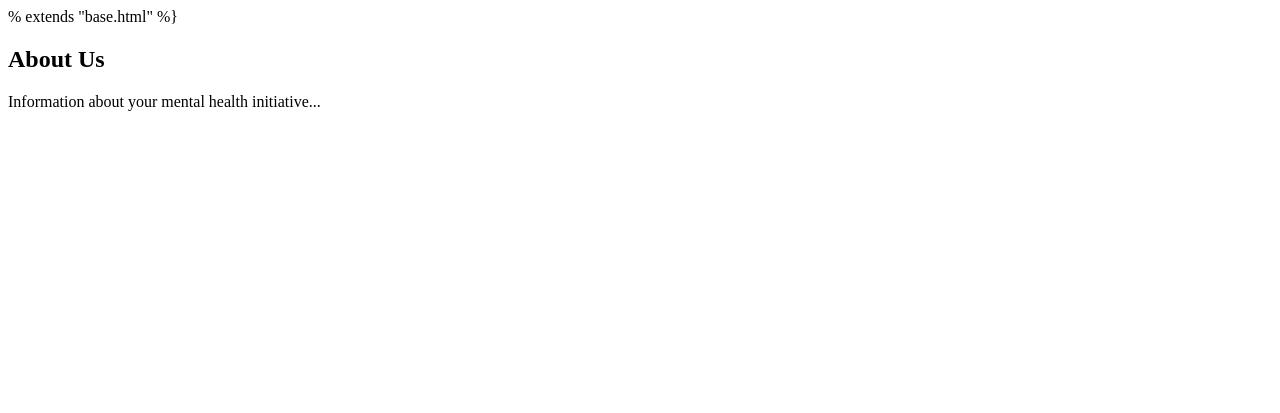
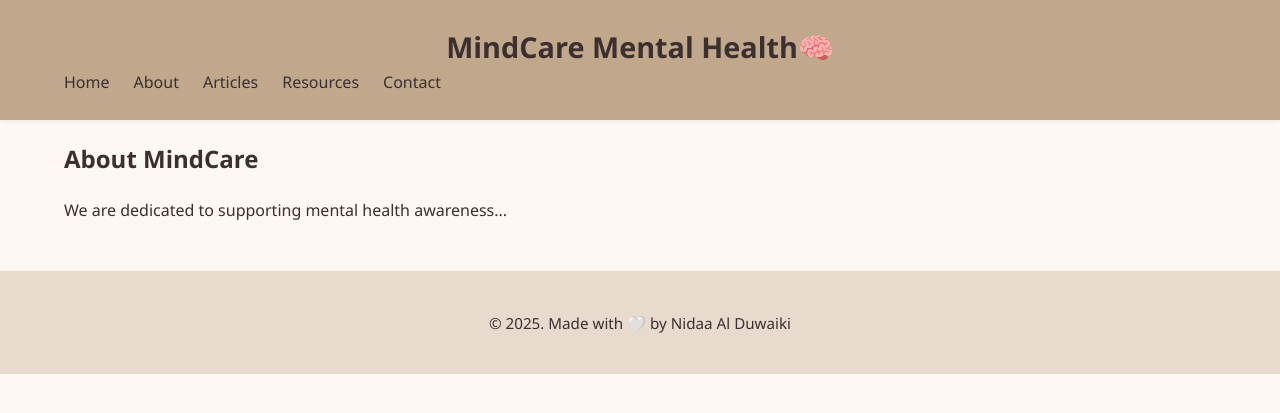
Before and after one commit to Nidaa12/mental-health-website, a Flask app: page /about in a window 1280 px wide. Shown: the top 413 px of the page. Run offline with Flask 3, Linux system fonts and the light colour scheme.

Commit message:
Update about.html

```diff
--- a/templates/about.html
+++ b/templates/about.html
@@ -1,6 +1,10 @@
-% extends "base.html" %}
+{% extends "base.html" %}
+
+{% block title %}About - MindCare{% endblock %}
 
 {% block content %}
-<h2>About Us</h2>
-<p>Information about your mental health initiative...</p>
+<section class="about-section">
+<h2>About MindCare</h2>
+<p>We are dedicated to supporting mental health awareness...</p>
+</section>
 {% endblock %}
```
